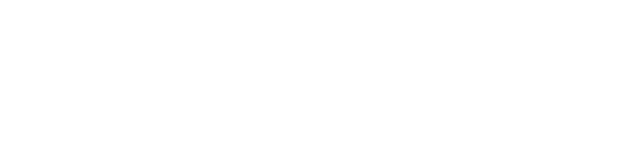
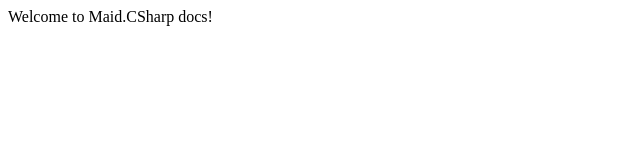
Before and after one commit to dotteddev/Maid.CSharp, a plain HTML site: page Presentation/index.html in a window 1280 px wide. Shown: the whole page, without its empty margins (0-640 px from the left). Drawn offline with Linux system fonts and the light colour scheme.

Commit message:
﻿Added docs html

```diff
--- a/Presentation/index.html
+++ b/Presentation/index.html
@@ -8,7 +8,7 @@
 </head>
 
 <body>
-
+    Welcome to Maid.CSharp docs!
 </body>
 
 </html>
```
